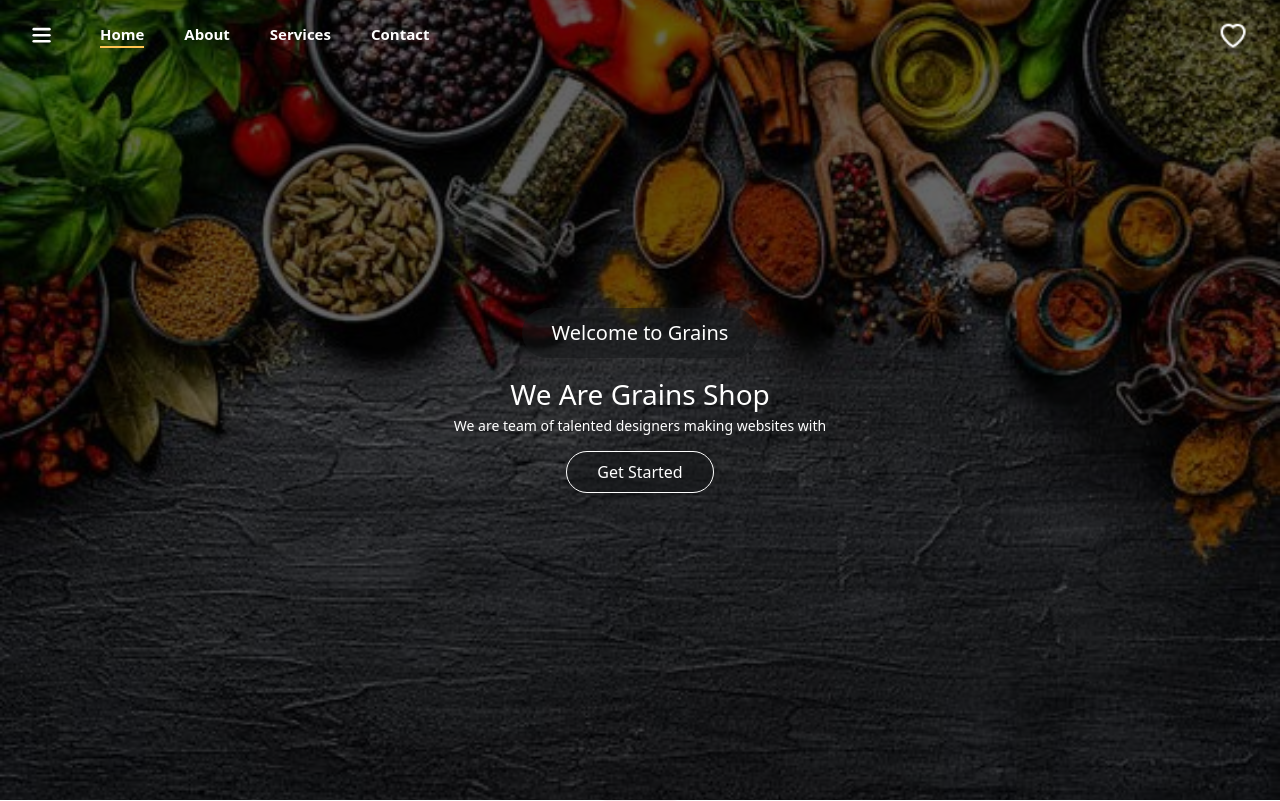
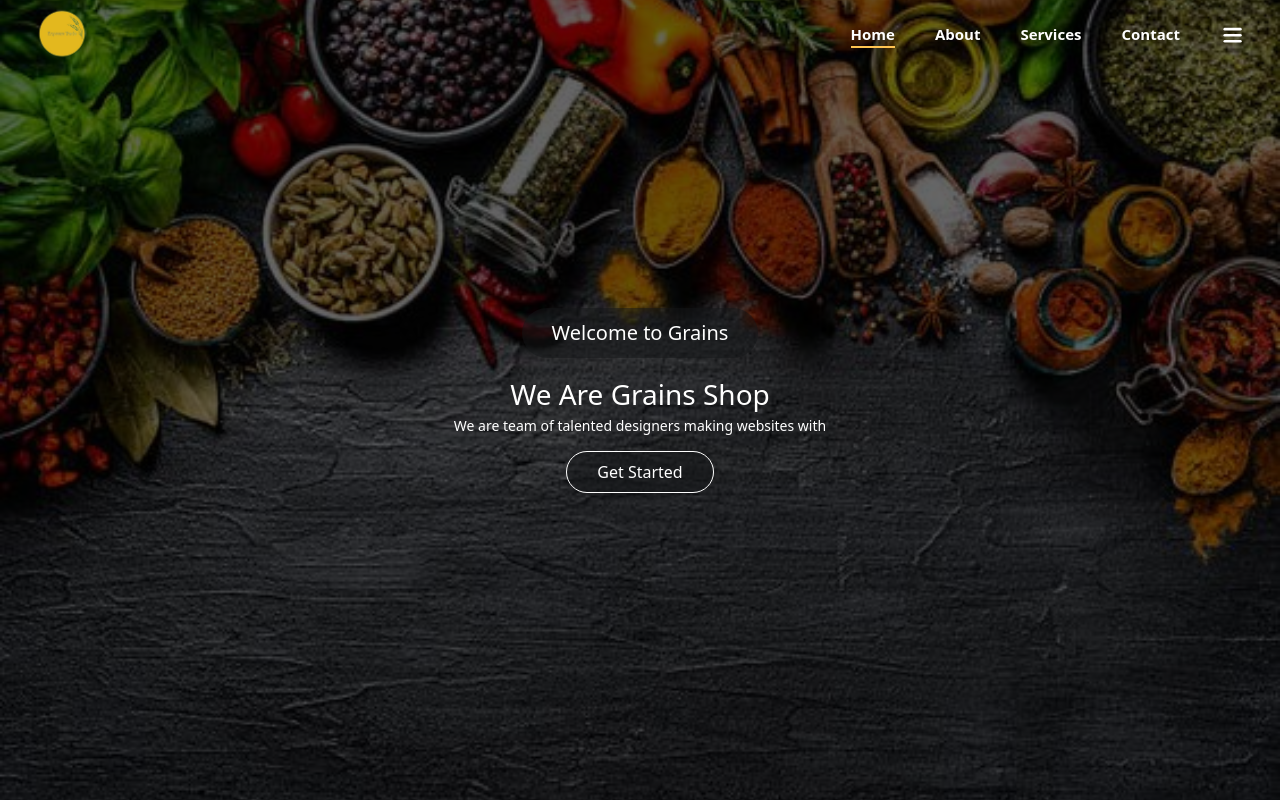
Before and after one commit to webLance24/plant-ecommerce, a React (Vite) app: page / in a window 1280 px wide. Shown: the top 801 px of the page. Built offline with nearby package versions, Linux system fonts and the light colour scheme.

Commit message:
fix: scroll

```diff
--- a/src/Components/About.tsx
+++ b/src/Components/About.tsx
@@ -3,7 +3,7 @@ import Grains from "../../public/assets/grains.jpg";
 
 function About() {
   return (
-    <div id="about">
+    <div id="about" className="pt-[75px]">
       <div className="flex justify-center items-center text-[#E43C5C] ">
         <button className="bg-[#FDEFF2] rounded-full px-[20px] py-[3px]">
           ABOUT
--- a/src/Components/Contact.tsx
+++ b/src/Components/Contact.tsx
@@ -1,6 +1,6 @@
 function Contact() {
   return (
-    <div id="contact">
+    <div id="contact" className="pt-[75px]">
       <h1>contact</h1>
     </div>
   );
--- a/src/Components/Header.tsx
+++ b/src/Components/Header.tsx
@@ -1,6 +1,6 @@
 import { useContext, useEffect } from "react";
 import { MyContext } from "./Context";
-import heart from "../../public/assets/heart.png";
+import logo from "../../public/assets/logo.png";
 import { Link } from "react-scroll";
 
 function Header() {
@@ -59,7 +59,12 @@ function Header() {
         scrolled ? "black" : "transparent"
       } bg-opacity-80 w-[100%] h-[70px] flex fixed justify-between items-center z-[10]`}
     >
-      <div className="hidden md:flex justify-center items-center flex-row gap-[40px] mr-[auto] ml-[100px]">
+      <img
+        className="w-[60px] cursor-pointer ml-[32px] mr-[auto]"
+        src={logo}
+        alt="here is weblance logo"
+      />
+      <div className="hidden md:flex justify-center items-center flex-row gap-[40px] mr-[100px] ml-[auto]">
         {buttonCategories.map((category, index) => {
           const categoryId = category.toLowerCase().replace(/\s+/g, "-");
           return (
@@ -94,11 +99,6 @@ function Header() {
           );
         })}
       </div>
-      <img
-        className="w-[30px] cursor-pointer ml-[auto] mr-[32px]"
-        src={heart}
-        alt="here is weblance logo"
-      />
     </header>
   );
 }
--- a/src/Components/Pages/Example.tsx
+++ b/src/Components/Pages/Example.tsx
@@ -1,5 +1,5 @@
-import { useContext, useRef, useState } from "react";
-import { motion, useCycle, AnimatePresence } from "framer-motion";
+import { useContext, useRef } from "react";
+import { motion, AnimatePresence } from "framer-motion";
 import { useDimensions } from "../use-dimensions";
 import { MenuToggle } from "./MenuToggle";
 import { Navigation } from "./Navigation";
--- a/src/Components/Pages/MenuItem.tsx
+++ b/src/Components/Pages/MenuItem.tsx
@@ -57,8 +57,8 @@ export const MenuItem = ({ i }: any) => {
           selected === text[i]
             ? {
                 background:
-                  "linear-gradient(to right, #154938 5%, rgba(21, 73, 56, 0) 50%)",
-                borderLeft: "2px solid #1db954",
+                  "linear-gradient(to left, #154938 10%, rgba(21, 73, 56, 0) 90%)",
+                borderLeft: "(to left, 2px solid rgb(29, 185, 84))",
               }
             : {}
         }
--- a/src/Components/Services.tsx
+++ b/src/Components/Services.tsx
@@ -7,7 +7,7 @@ function Services() {
   ];
 
   return (
-    <div id="services">
+    <div id="services" className="pt-[75px]">
       <div className="flex justify-center items-center text-[#E43C5C] ">
         <button className="bg-[#FDEFF2] rounded-full px-[20px] py-[3px]">
           Services
--- a/src/index.css
+++ b/src/index.css
@@ -15,7 +15,6 @@ body {
 /* home style css */
 
 #home {
-  flex: 1;
   background-image: url("../public/assets/grains-bg.jpg");
   background-repeat: no-repeat;
   background-size: cover;
@@ -24,6 +23,10 @@ body {
   min-height: 100vh;
 }
 
+/* #about{
+  min-height: 100vh;
+} */
+
 /* here start framer motion styles for humburger */
 
 nav {
@@ -31,7 +34,7 @@ nav {
 }
 
 .background {
-  position: absolute;
+  position: fixed;
   top: 0;
   left: 0;
   bottom: 0;
@@ -51,7 +54,7 @@ nav {
   cursor: pointer;
   position: fixed;
   top: 12px;
-  left: 32px;
+  right: 7px;
   width: 50px;
   height: 50px;
   border-radius: 50%;
@@ -68,6 +71,7 @@ li {
 ul {
   position: fixed;
   top: 100px;
+  right: -40px;
   width: 230px;
   z-index: 10;
 }
@@ -85,7 +89,7 @@ li {
   align-items: center;
   flex-direction: row;
   gap: 20px;
-  margin-left: 31px;
+  margin-left: 70px;
   border-radius: 5px;
   width: 200px;
   height: 20px;
@@ -110,7 +114,7 @@ li {
 /* hover for hamburger texts */
 
 .menu-item:hover {
-  background: linear-gradient(to right, #154938 5%, rgba(21, 73, 56, 0) 50%);
+  background: linear-gradient(to left, #154938 5%, rgba(21, 73, 56, 0) 50%);
 }
 
 .menu-item:hover p {
```
Also changed, not shown: public/assets/logo.png (added).
